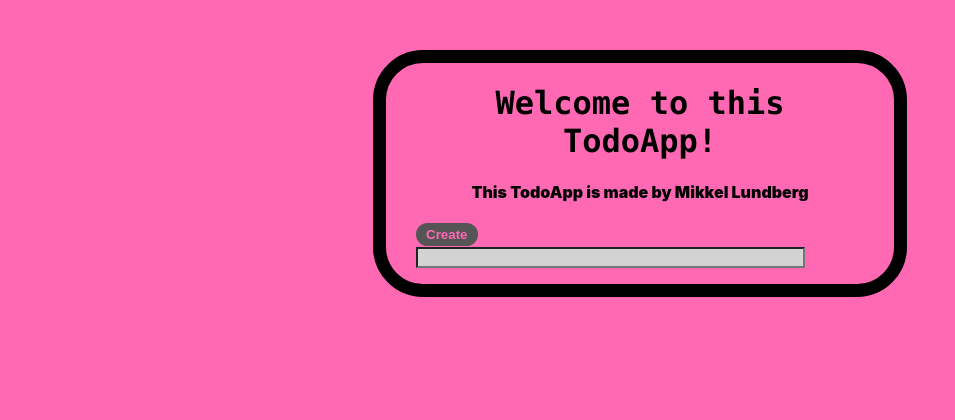
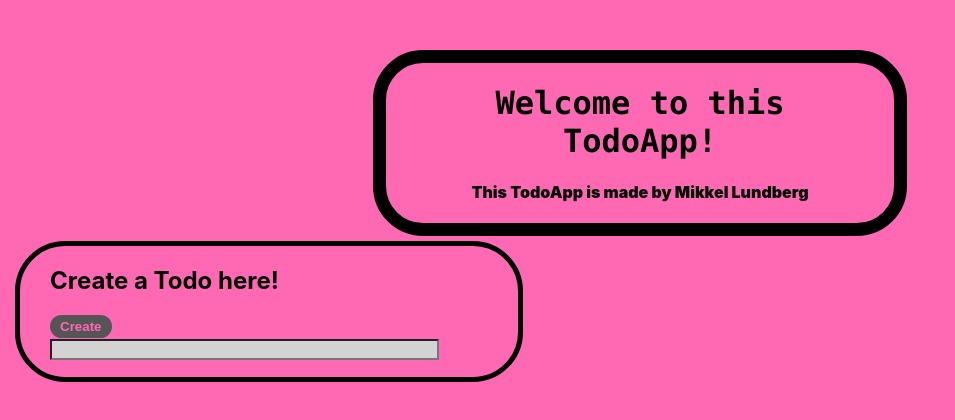
Before and after one commit to MikkelLundberg/MikkelLundberg.github.io, a React (Create React App) app in the folder todoapp/: page / in a window 1280 px wide. Shown: the top 420 px of the page, without its empty margins (0-955 px from the left). Built offline with nearby package versions, Linux system fonts and the light colour scheme.

Commit message:
some changes

```diff
--- a/todoapp/src/components/InputBox/InputBox.js
+++ b/todoapp/src/components/InputBox/InputBox.js
@@ -21,6 +21,7 @@ export class InputBox extends Component {
 
     render() {
         return <div className={"todoMakers"}>
+            <h2>Create a Todo here!</h2>
             <button className={"createButton"} type={"button"} onClick={this.createTodo}>Create</button>
             <input className={"textFelt"} type="text" onChange={this.handleChange}/>
         </div>;
--- a/todoapp/src/components/WelcomeText/WelcomeText.css
+++ b/todoapp/src/components/WelcomeText/WelcomeText.css
@@ -0,0 +1,4 @@
+.welcome{
+
+
+}
--- a/todoapp/src/components/WelcomeText/WelcomeText.js
+++ b/todoapp/src/components/WelcomeText/WelcomeText.js
@@ -3,10 +3,10 @@ import './WelcomeText.css'
 
 function WelcomeText() {
     return (
-        <>
+        <div className={"welcome"}>
             <h1>Welcome to this TodoApp!</h1>
             <h4>This TodoApp is made by Mikkel Lundberg</h4>
-        </>
+        </div>
     );
 }
 
--- a/todoapp/src/containers/App/App.css
+++ b/todoapp/src/containers/App/App.css
@@ -3,7 +3,7 @@ body {
 }
 
 
-.app {
+.welcome {
     margin: auto;
     margin-top: 50px;
     width: 35%;
--- a/todoapp/src/containers/App/App.js
+++ b/todoapp/src/containers/App/App.js
@@ -32,7 +32,6 @@ class App extends Component {
         const {todos} = this.state;
         const todo = todos.filter((t) => t.id === id)[0];
         todo.isChecked = !todo.isChecked;
-        debugger
         const rest = todos.filter((t) => t.id !== id);
         const newTodos = [...rest, todo];
         this.setState({todos: newTodos});
@@ -46,10 +45,13 @@ class App extends Component {
             <div className={"app"}>
                 <WelcomeText/>
                 <InputBox onClick={this.addTodo}/>
-                <TodoList key={"untickedTodos"} todos={untickedTodos} deleteItem={this.deleteItem()}
-                          onToggle={this.toggleTodo}/>
-                <TodoList key={"tickedTodos"} todos={tickedTodos} deleteItem={this.deleteItem()}
-                          onToggle={this.toggleTodo}/>
+                <div className={"todoContainer"}>
+                    <TodoList key={"untickedTodos"} todos={untickedTodos} deleteItem={this.deleteItem()}
+                              onToggle={this.toggleTodo}/>
+                    <TodoList key={"tickedTodos"} todos={tickedTodos} deleteItem={this.deleteItem()}
+                              onToggle={this.toggleTodo}/>
+                </div>
+
             </div>
 
         );
--- a/todoapp/src/containers/TodoList/TodoList.js
+++ b/todoapp/src/containers/TodoList/TodoList.js
@@ -6,7 +6,7 @@ function TodoList(props) {
     const list = props.todos.map(todo => <TodoItem id={todo.id} key={todo.id} text={todo.value}
                                                 onValueChange={props.onToggle} isChecked={todo.isChecked}/>);
     return (
-        <div>
+        <div className={"TodoList"}>
             <ul>
                 {list}
             </ul>
--- a/todoapp/src/containers/TodoList/Todolist.css
+++ b/todoapp/src/containers/TodoList/Todolist.css
@@ -3,6 +3,7 @@ ul {
 
 
 }
+
 
 h4 {
 
@@ -18,6 +19,11 @@ h1 {
 
 }
 
+.TodoList{
+
+    width: 50%;
+}
+
 .textFelt {
 
     width: 85%;
@@ -25,8 +31,16 @@ h1 {
 
 
 .todoMakers {
-
-
+    padding-bottom: 17px;
+    margin-left: 15px;
+    margin-top: 5px;
+    width: 35%;
+    border-style: solid;
+    bordercolor: #555555;
+    border-radius: 50px;
+    padding-right: 20px;
+    padding-left: 30px;
+    border-width: 5px;;
 }
 
 
```
Also changed, not shown: todoapp/src/containers/DoneTask/DoneTask.css (added), todoapp/src/containers/DoneTask/DoneTask.js (added).
